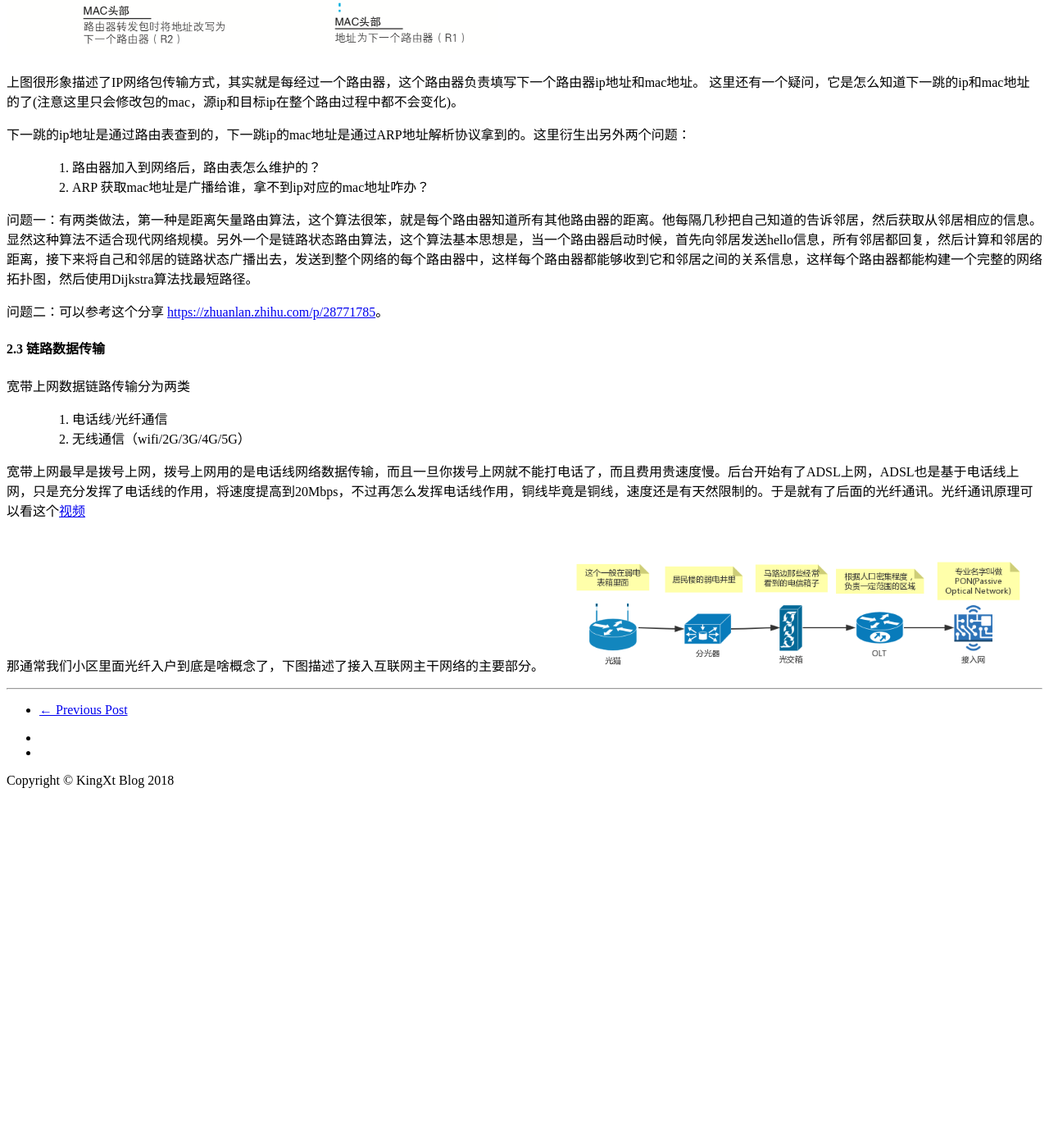
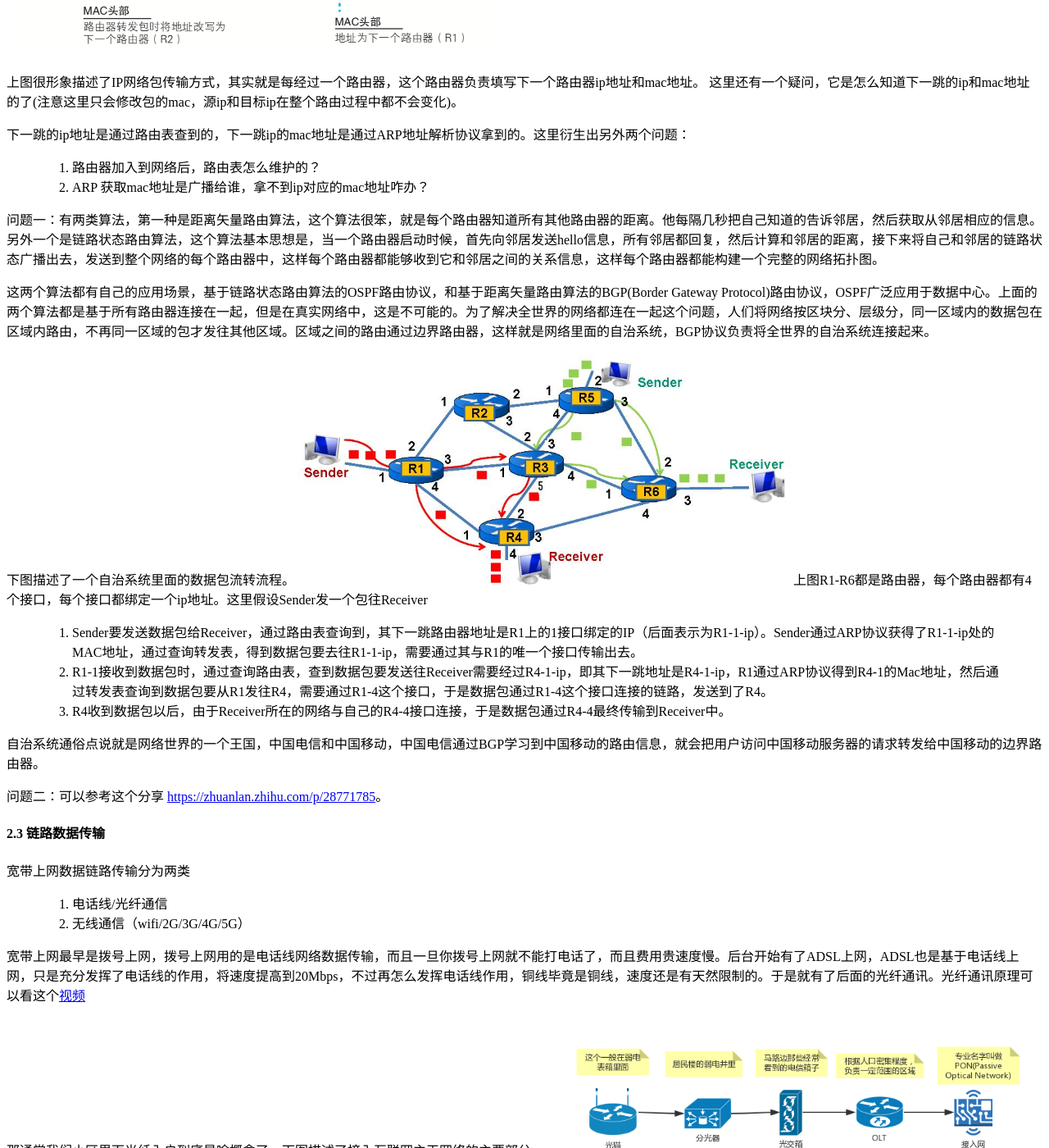
Before and after one commit to kingxt/kingxt.github.io, a Jekyll site: the page built from _posts/2018-10-14-网络是怎样连接的.md, in a window 1280 px wide and 1400 px high, scrolled down 7320 px. Shown: the whole window at 82% size. Built offline with Jekyll 4.4.1, drawn with Linux system fonts in a browser that asks for light colours; nearby versions of some CDN libraries; comment, search, counter and statistics services are not loaded; before the commit the page ends 8323 px from its top, so only the background shows below that.

Commit message:
update post

```diff
--- a/_posts/2018-10-14-网络是怎样连接的.md
+++ b/_posts/2018-10-14-网络是怎样连接的.md
@@ -127,7 +127,19 @@ IP协议：要将快递从A送到B，中间肯定经历不同的站点，IP作
 > 1. 路由器加入到网络后，路由表怎么维护的？
 > 2. ARP 获取mac地址是广播给谁，拿不到ip对应的mac地址咋办？
 
-问题一：有两类做法，第一种是距离矢量路由算法，这个算法很笨，就是每个路由器知道所有其他路由器的距离。他每隔几秒把自己知道的告诉邻居，然后获取从邻居相应的信息。显然这种算法不适合现代网络规模。另外一个是链路状态路由算法，这个算法基本思想是，当一个路由器启动时候，首先向邻居发送hello信息，所有邻居都回复，然后计算和邻居的距离，接下来将自己和邻居的链路状态广播出去，发送到整个网络的每个路由器中，这样每个路由器都能够收到它和邻居之间的关系信息，这样每个路由器都能构建一个完整的网络拓扑图，然后使用Dijkstra算法找最短路径。
+问题一：有两类算法，第一种是距离矢量路由算法，这个算法很笨，就是每个路由器知道所有其他路由器的距离。他每隔几秒把自己知道的告诉邻居，然后获取从邻居相应的信息。另外一个是链路状态路由算法，这个算法基本思想是，当一个路由器启动时候，首先向邻居发送hello信息，所有邻居都回复，然后计算和邻居的距离，接下来将自己和邻居的链路状态广播出去，发送到整个网络的每个路由器中，这样每个路由器都能够收到它和邻居之间的关系信息，这样每个路由器都能构建一个完整的网络拓扑图。
+
+这两个算法都有自己的应用场景，基于链路状态路由算法的OSPF路由协议，和基于距离矢量路由算法的BGP(Border Gateway Protocol)路由协议，OSPF广泛应用于数据中心。上面的两个算法都是基于所有路由器连接在一起，但是在真实网络中，这是不可能的。为了解决全世界的网络都连在一起这个问题，人们将网络按区块分、层级分，同一区域内的数据包在区域内路由，不再同一区域的包才发往其他区域。区域之间的路由通过边界路由器，这样就是网络里面的自治系统，BGP协议负责将全世界的自治系统连接起来。
+
+下图描述了一个自治系统里面的数据包流转流程。
+<img src="/img/post/network-transfer_within-an-as.jpg" width="600"/>
+上图R1-R6都是路由器，每个路由器都有4个接口，每个接口都绑定一个ip地址。这里假设Sender发一个包往Receiver
+
+> 1. Sender要发送数据包给Receiver，通过路由表查询到，其下一跳路由器地址是R1上的1接口绑定的IP（后面表示为R1-1-ip）。Sender通过ARP协议获得了R1-1-ip处的MAC地址，通过查询转发表，得到数据包要去往R1-1-ip，需要通过其与R1的唯一个接口传输出去。
+> 2. R1-1接收到数据包时，通过查询路由表，查到数据包要发送往Receiver需要经过R4-1-ip，即其下一跳地址是R4-1-ip，R1通过ARP协议得到R4-1的Mac地址，然后通过转发表查询到数据包要从R1发往R4，需要通过R1-4这个接口，于是数据包通过R1-4这个接口连接的链路，发送到了R4。
+> 3. R4收到数据包以后，由于Receiver所在的网络与自己的R4-4接口连接，于是数据包通过R4-4最终传输到Receiver中。
+
+自治系统通俗点说就是网络世界的一个王国，中国电信和中国移动，中国电信通过BGP学习到中国移动的路由信息，就会把用户访问中国移动服务器的请求转发给中国移动的边界路由器。
 
 问题二：可以参考这个分享 [https://zhuanlan.zhihu.com/p/28771785](https://zhuanlan.zhihu.com/p/28771785)。
 
```
Also changed, not shown: img/post/network-transfer_within-an-as.jpg (added).
